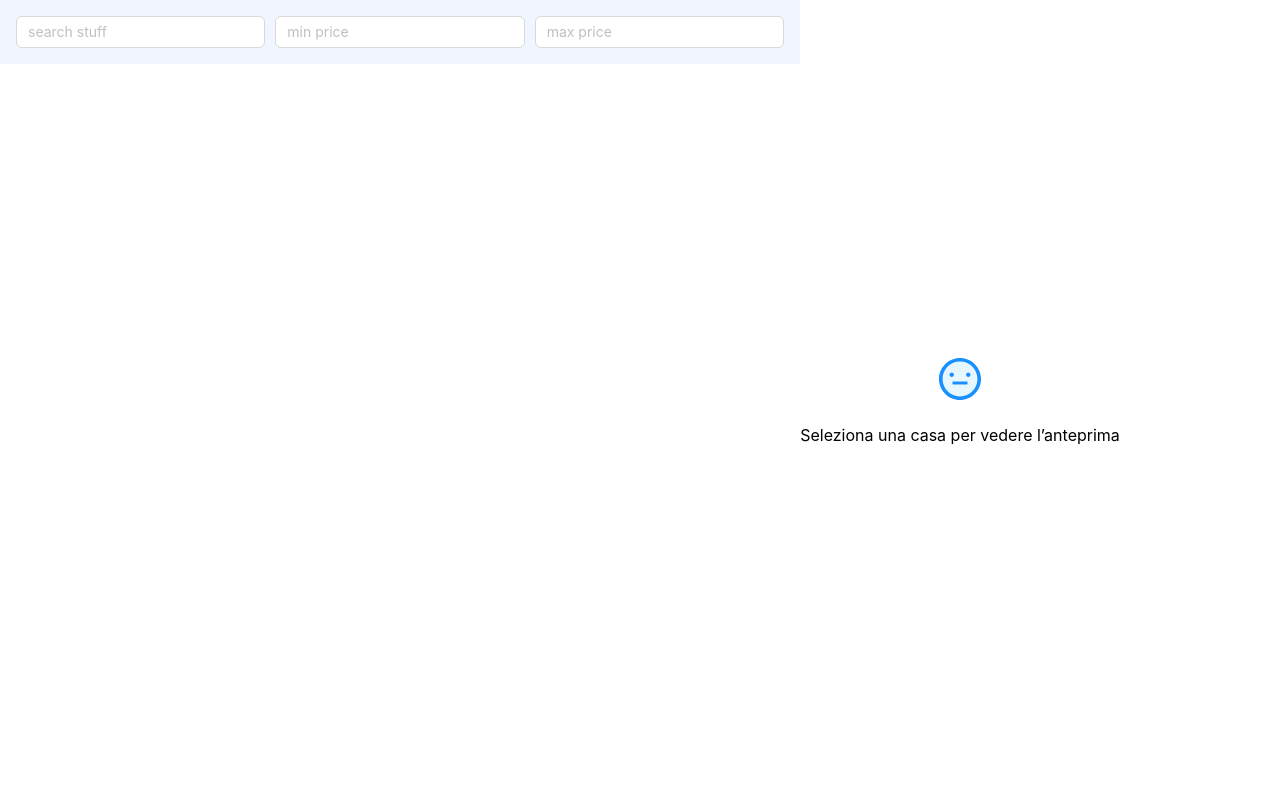
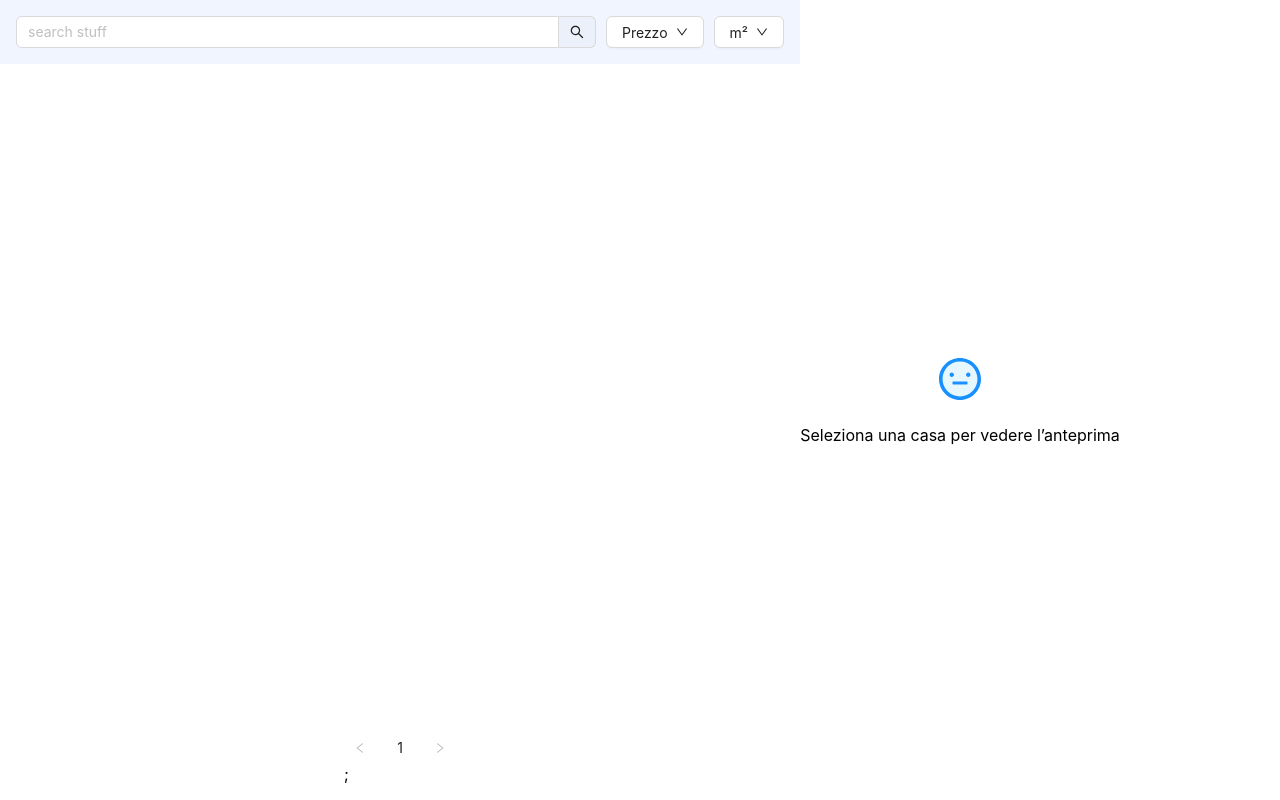
Before and after one commit to pinkynrg/hoomes, a React (Create React App) app: page / in a window 1280 px wide. Built offline with nearby package versions, Linux system fonts and the light colour scheme.

Commit message:
fix: fix listing page

```diff
--- a/src/components/HomeElement/HomeElement.tsx
+++ b/src/components/HomeElement/HomeElement.tsx
@@ -43,7 +43,7 @@ const HomeElement = ({
         </span>
         <span className={style.PrimeMeter}>
           <Icon component={PriceMeter}/>
-          {EuroFormatter.format(home.price/home.m2)} Euro/m&sup2;
+          {EuroFormatter.format(home.price/home.m2)}/m&sup2;
         </span>
       </div>
       <div className={style.Footer}>
--- a/src/components/HomesList/HomesList.module.scss
+++ b/src/components/HomesList/HomesList.module.scss
@@ -3,6 +3,7 @@
   flex-direction: column;
   width: 50vw;
   min-width: 800px;
+  height: 100vh;
 
   @media screen and (max-width: 1200px) {
     display: block;
@@ -18,16 +19,35 @@
     padding: 16px;
     overflow: hidden;
     box-sizing: border-box;
-
-    * {
-      flex: 1;
-    }
   }
 
+  .ListContainer {
+    overflow-y: auto;
+    flex: 1;
+  }
   .List {
-    padding: 16px;
     display: flex;
     flex-direction: column;
+    height: 100%;
+    padding: 16px;
     gap: 16px;
+    box-sizing: border-box;
+  }
+
+  .Pagination {
+    padding: 16px;
+    margin: auto;
   }
 }
+
+.Dropdown {
+  background-color: #fff;
+  width: 250px;
+  box-sizing: border-box;
+  padding: 16px;
+  display: flex;
+  flex-direction: column;
+  justify-content: center;
+  gap: 8px;
+  border: 1px solid #ddd;
+}
--- a/src/components/HomesList/HomesList.tsx
+++ b/src/components/HomesList/HomesList.tsx
@@ -1,64 +1,216 @@
 import style from './HomesList.module.scss';
 import { useState } from 'react';
 import { useDebouncedCallback } from 'use-debounce'
-import { Input } from 'antd';
+import { Button, Dropdown, Form, Input, InputNumber, Pagination } from 'antd';
 import { HomeElement } from '../HomeElement/HomeElement';
 import { useLocalStorage } from 'usehooks-ts';
 import { Home } from '../../types';
+import { DownOutlined, SearchOutlined } from '@ant-design/icons';
+import { NumberFormatter, stringToNumber } from '../../utils';
 
 interface HomesListProps {
   onPreview: (url: string) => void
 }
 
 const HomesList = ({ onPreview }: HomesListProps) => {
-  const [data, setData] = useLocalStorage<Home[]>('data', [])
+  const [homes] = useLocalStorage<Home[]>('data', [])
   const [search, setSearch] = useState('')
-  const [region, setRegion] = useState<string | undefined>('')
-  const [province, setProvince] = useState<string | undefined>('')
-  const [location, setLocation] = useState<string | undefined>('')
-  const [minSize, setMinSize] = useState<string | undefined>('')
-  const [maxSize, setMaxSize] = useState<string | undefined>('')
-  const [minPrice, setMinPrice] = useState<string | undefined>('')
-  const [maxPrice, setMaxPrice] = useState<string | undefined>('')
-  const page = 1;
-  const page_size = 100;
+  const [minSize, setMinSize] = useState<string | undefined>()
+  const [maxSize, setMaxSize] = useState<string | undefined>()
+  const [minPrice, setMinPrice] = useState<string | undefined>()
+  const [maxPrice, setMaxPrice] = useState<string | undefined>()
+  const [page, setPage] = useState<number>(1)
+  const [pageSize, setPageSize] = useState<number>(100)
+  const [priceOpened, setPriceOpened] = useState<boolean>(false)
+  const [sizeOpened, setSizeOpened] = useState<boolean>(false)
+
+  const onPaginationChange = useDebouncedCallback((page: number, pageSize: number) => {
+    setPage(page)
+    setPageSize(pageSize)
+  }, 1000)
 
   const onSearch = useDebouncedCallback((e: React.ChangeEvent<HTMLInputElement>) => {
     setSearch(e.target.value)
   }, 1000)
 
-  const onChangeProvince = useDebouncedCallback((value: string) => {
-    setProvince(value)
-  }, 1000)
+  const onPrice = (data: {minPrice: string, maxPrice: string}) => {
+    setMinPrice(data.minPrice)
+    setMaxPrice(data.maxPrice)
+  }
 
-  const onMinPrice = useDebouncedCallback((e: React.ChangeEvent<HTMLInputElement>) => {
-    setMinPrice(e.target.value)
-  }, 1000)
+  const onSize = (data: {minSize: string, maxSize: string}) => {
+    setMinSize(data.minSize)
+    setMaxSize(data.maxSize)
+  }
 
-  const onMaxPrice = useDebouncedCallback((e: React.ChangeEvent<HTMLInputElement>) => {
-    setMaxPrice(e.target.value)
-  }, 1000)
+  const filteredHomes = homes.map((home) => {
+
+    // Calculate the match score as a number between 0 and 1
+    const searchWords = search.toLowerCase().split(' ');
+
+    const match = searchWords.filter(word => home.comment.includes(word)).length / searchWords.length;
+
+    if (match === 0 && searchWords.length > 0) {
+      return null;
+    }
+
+    // Filter by minimum and maximum size (if set)
+    if (minSize && home.m2 < parseInt(minSize, 10)) {
+      return null; // Filter out the house
+    }
+    if (maxSize && home.m2 > parseInt(maxSize, 10)) {
+      return null; // Filter out the house
+    }
+
+    // Filter by minimum and maximum price (if set)
+    if (minPrice && home.price < parseInt(minPrice, 10)) {
+      return null; // Filter out the house
+    }
+    if (maxPrice && home.price > parseInt(maxPrice, 10)) {
+      return null; // Filter out the house
+    }
+
+    // If all conditions pass, include this home in the result with the match score
+    return { ...home, match };
+  }).filter((e): e is Home => e !== null); // Remove null entries
+
+  const sortedHomes = filteredHomes.sort((a, b) => b.match - a.match);
+
+  // Calculate the start and end indexes for the current page
+  const startIndex = (page - 1) * pageSize;
+  const endIndex = startIndex + pageSize;
+
+  // Extract the slice of data for the current page
+  const paginatedData = sortedHomes.slice(startIndex, endIndex);
 
   return (
     <div className={style.Container}>
       <div className={style.Filters}>
         <Input
+          addonAfter={<SearchOutlined />}
           placeholder='search stuff'
           onChange={onSearch}
         />
-          <Input
-            placeholder='min price'
-            onChange={onMinPrice}
+        <Dropdown
+          placement="bottom"
+          trigger={["click"]}
+          open={priceOpened}
+          onOpenChange={setPriceOpened}
+          dropdownRender={() => (
+          <Form
+            layout="horizontal"
+            onFinish={onPrice}
+            className={style.Dropdown}
+            initialValues={{
+              minPrice,
+              maxPrice,
+            }}
+          >
+            <Form.Item
+              label="Da"
+              name="minPrice"
+            >
+              <InputNumber
+                addonAfter="€"
+                style={{width: '100%'}}
+                controls={false}
+                placeholder='Min. Price'
+                formatter={value => value ? NumberFormatter.format(value) : ''}
+                parser={(value?: string) => value ? stringToNumber(value) : ''}
               />
-          <Input
-            placeholder='max price'
-            onChange={onMaxPrice}
+            </Form.Item>
+            <Form.Item
+              label="A"
+              name="maxPrice"
+            >
+              <InputNumber
+                addonAfter="€"
+                style={{width: '100%'}}
+                controls={false}
+                placeholder='Max. Price'
+                formatter={value => value ? NumberFormatter.format(value) : ''}
+                parser={(value?: string) => value ? stringToNumber(value) : ''}
               />
+            </Form.Item>
+            <Button
+              htmlType='submit'
+              onClick={() => setPriceOpened(false)}>
+                Vedi Annunci
+            </Button>
+          </Form>
+        )}>
+          <Button
+            onClick={() => setPriceOpened(!priceOpened)}
+          >
+            Prezzo
+            <DownOutlined />
+          </Button>
+        </Dropdown>
+        <Dropdown
+          placement="bottom"
+          trigger={["click"]}
+          open={sizeOpened}
+          onOpenChange={setSizeOpened}
+          dropdownRender={() => (
+          <Form
+            layout="horizontal"
+            onFinish={onSize}
+            className={style.Dropdown}
+            initialValues={{
+              minSize,
+              maxSize,
+            }}
+          >
+            <Form.Item
+              label="Da"
+              name="minSize"
+            >
+              <InputNumber
+                addonAfter="m&sup2;"
+                style={{width: '100%'}}
+                controls={false}
+                placeholder='Min. Size'
+                formatter={value => value ? NumberFormatter.format(value) : ''}
+                parser={(value?: string) => value ? stringToNumber(value) : ''}
+              />
+            </Form.Item>
+            <Form.Item
+              label="A"
+              name="maxSize"
+            >
+              <InputNumber
+                addonAfter="m&sup2;"
+                style={{width: '100%'}}
+                controls={false}
+                placeholder='Max. Size'
+                formatter={value => value ? NumberFormatter.format(value) : ''}
+                parser={(value?: string) => value ? stringToNumber(value) : ''}
+              />
+            </Form.Item>
+            <Button
+              htmlType='submit'
+              onClick={() => setSizeOpened(false)}>
+                Vedi Annunci
+            </Button>
+          </Form>
+        )}>
+          <Button
+            onClick={() => setSizeOpened(!sizeOpened)}
+          >
+            m&sup2;
+            <DownOutlined />
+          </Button>
+        </Dropdown>
       </div>
+      <div className={style.ListContainer}>
         <div className={style.List}>
-            {data.map((home) => (
+          {paginatedData.map((home) => (
             <HomeElement key={home.uuid} home={home} onPreview={onPreview}/>
           ))}
+        </div>
+      </div>
+      <div className={style.Pagination}>
+        <Pagination defaultCurrent={page} total={filteredHomes.length} onChange={onPaginationChange}/>;
       </div>
     </div>
   );
--- a/src/utils.ts
+++ b/src/utils.ts
@@ -1,8 +1,16 @@
 const percentage = (floatValue: number) => (floatValue * 100).toFixed(2) + "%";
 
+const NumberFormatter = Intl.NumberFormat('it-IT')
+
 const EuroFormatter = new Intl.NumberFormat('it-IT', { style: 'currency', currency: 'EUR' });
+
+const stringToNumber = (formattedNumber: string) => {
+  return parseFloat(formattedNumber.replace(/[^\d]/g, ''));
+}
 
 export {
   percentage,
   EuroFormatter,
+  NumberFormatter,
+  stringToNumber,
 }
```
Lines whose indentation alone changed are shown as unchanged.
